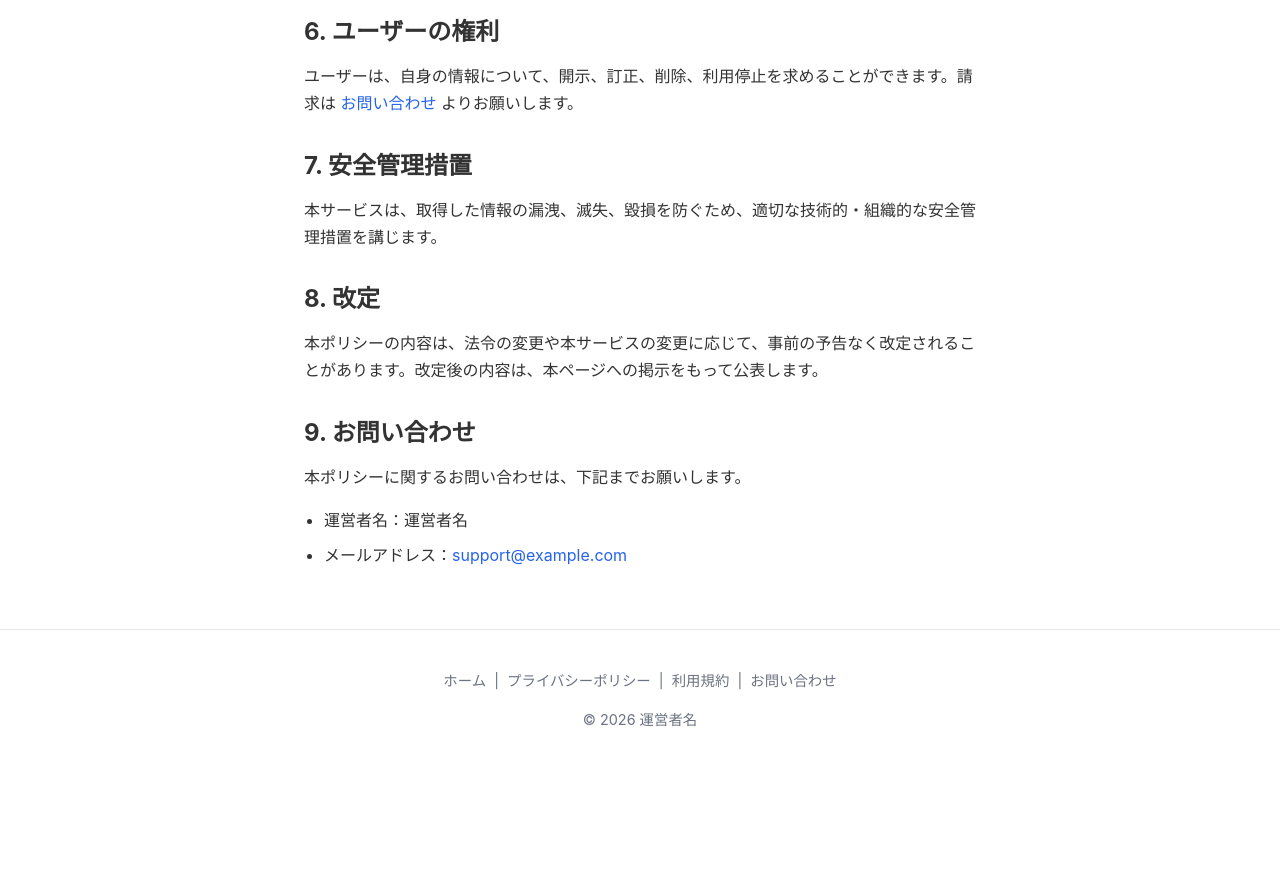
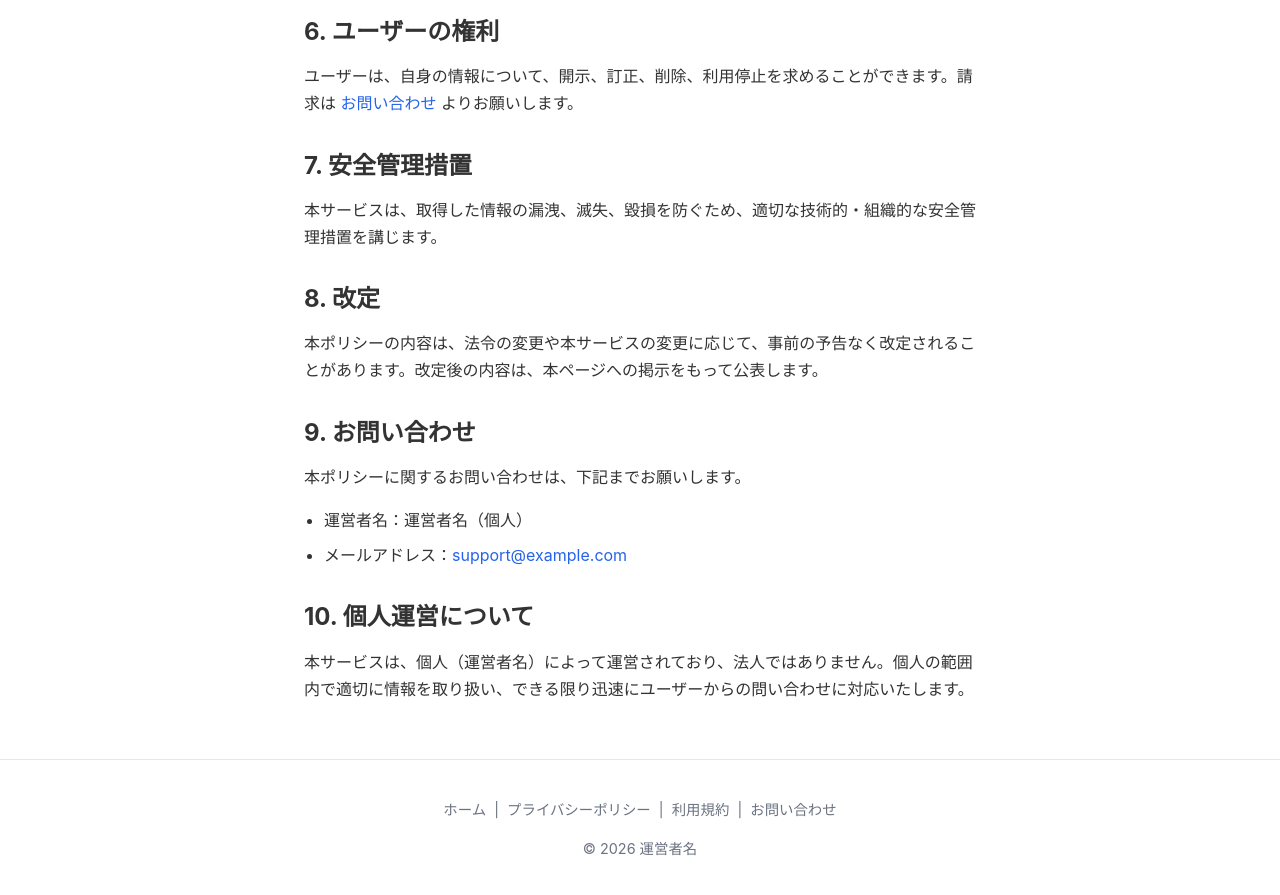
Before and after one commit to su9ai/auth.su9ai.net, a Jekyll site: the page built from privacy-policy.md, in a window 1280 px wide and 900 px high, scrolled down 1569 px. Shown: the top 895 px of the window. Built offline with Jekyll 4.4.1, drawn with Linux system fonts in a browser that asks for light colours; before the commit the page ends 2340 px from its top, so only the background shows below that.

```diff
--- a/privacy-policy.md
+++ b/privacy-policy.md
@@ -66,5 +66,9 @@ description: 当サービスにおける個人情報および Google アカウ
 
 本ポリシーに関するお問い合わせは、下記までお願いします。
 
-- 運営者名：{{ site.author.name }}
+- 運営者名：{{ site.author.name }}（個人）
 - メールアドレス：[{{ site.author.email }}](mailto:{{ site.author.email }})
+
+## 10. 個人運営について
+
+本サービスは、個人（{{ site.author.name }}）によって運営されており、法人ではありません。個人の範囲内で適切に情報を取り扱い、できる限り迅速にユーザーからの問い合わせに対応いたします。
```
Also changed, not shown: contact.md (+2 -2 lines), index.md (+3 -0 lines), terms-of-service.md (+1 -1 lines).
